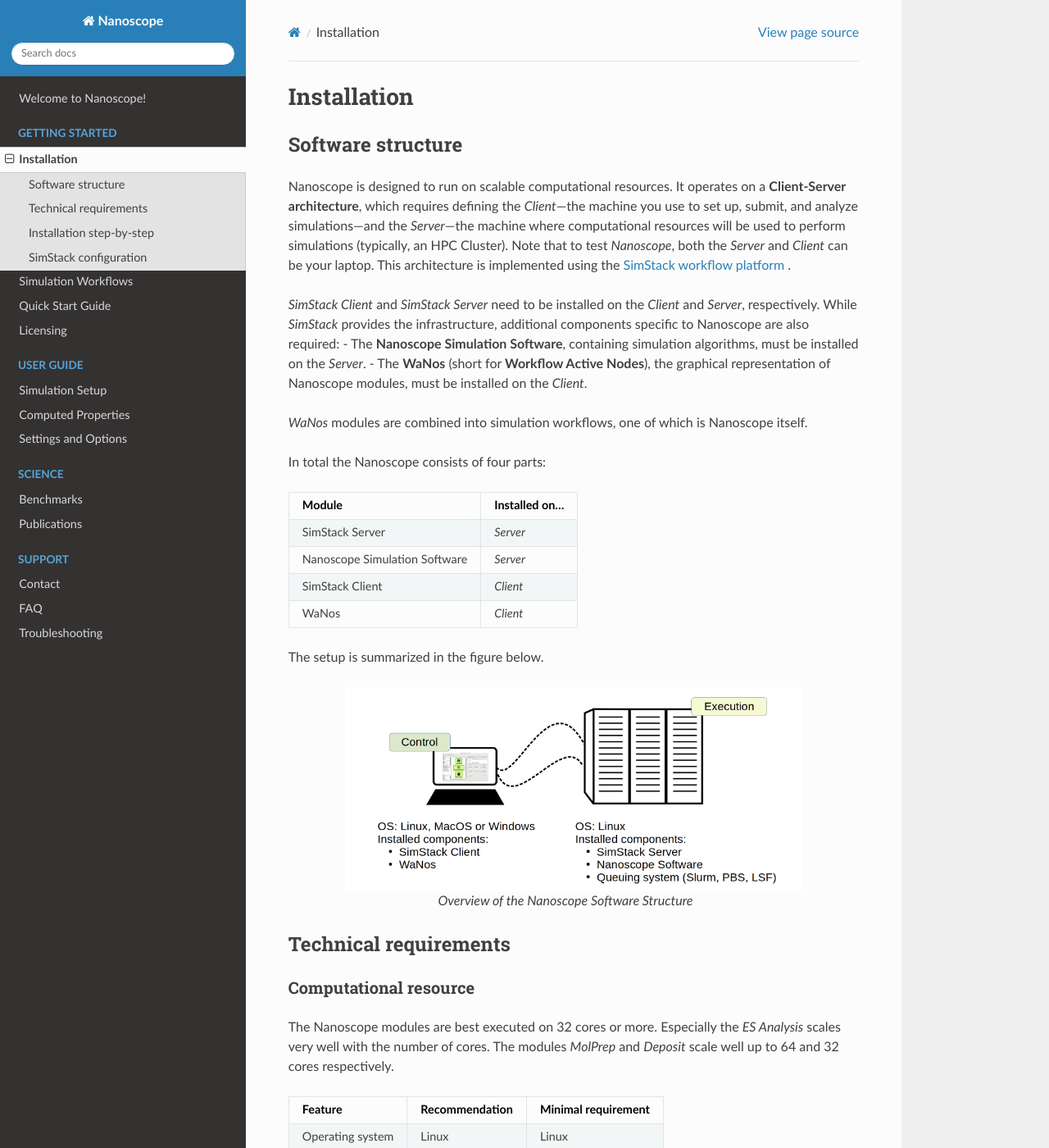
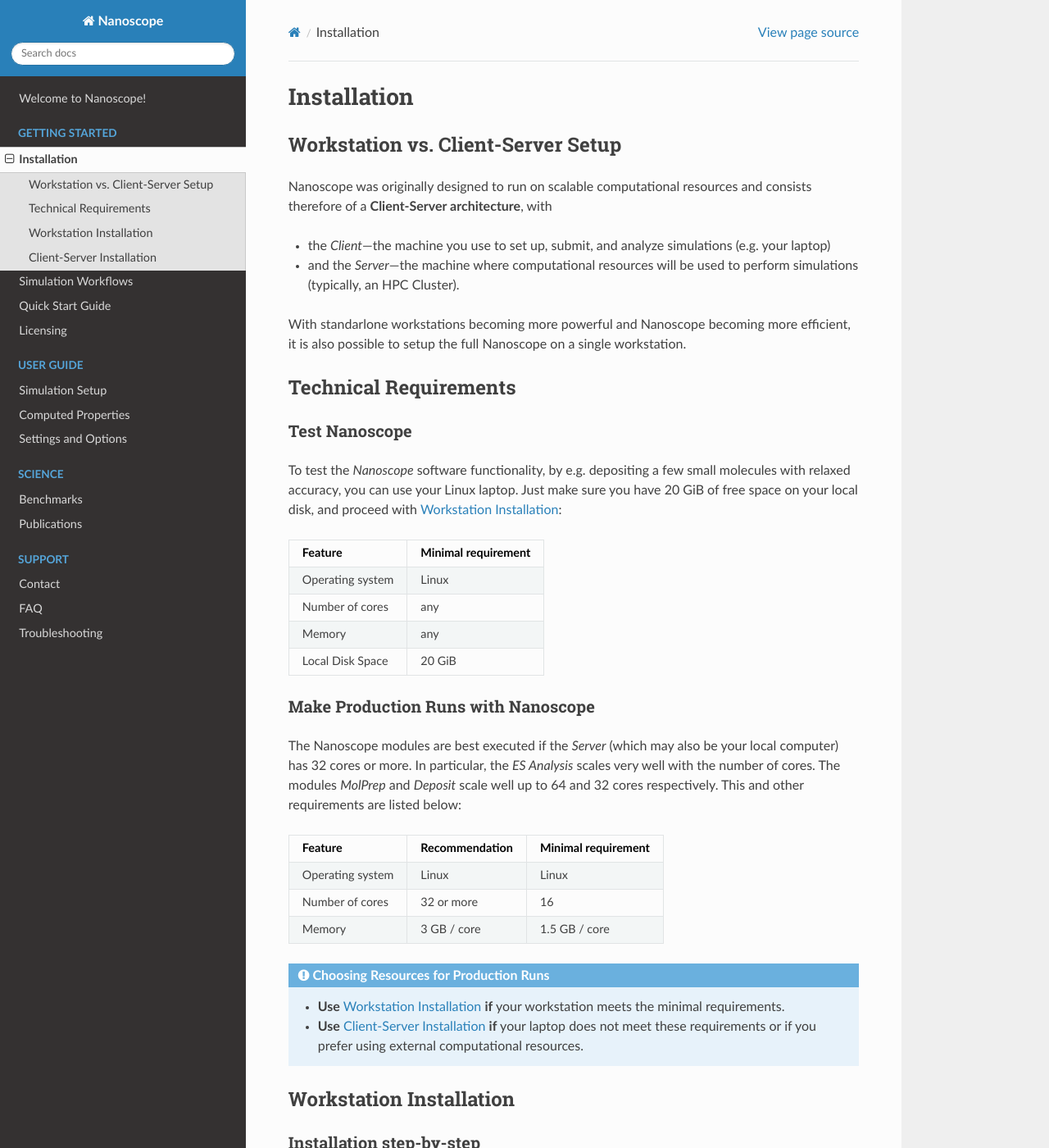
Before and after one commit to NanomatchGmbH/nanoscope-docs, a Sphinx documentation site: the page built from docs/source/getting_started/installation.rst, in a window 1280 px wide and 1400 px high. Shown: the whole window at 82% size. Built offline with Sphinx 7.4.7 and the Read the Docs theme 3.1.0, drawn with Linux system fonts in a browser that asks for light colours; some of the changed text lies outside the part shown.

Commit message:
Ws installation (#27)
* first version with placeholders of Workstation installation

* removed unneccessary start linux commands that were nevertheless outdated

* added figure of final client

* added note for successful setup

* small note for wget

* small remark and one todo

* adapted placeholder name for installer script

* some notes on advanced setup and workstation setup

* small info to source bashrc

* techichal requirements and workstation changed, the table changed

---------

Co-authored-by: Tobias Neumann <tobias.neumann@nanomatch.com>
Co-authored-by: Artem Fediai <artem.fediai@nanomatch.com>

```diff
--- a/docs/source/getting_started/installation.rst
+++ b/docs/source/getting_started/installation.rst
@@ -3,18 +3,166 @@
 Installation
 ============
 
-Software structure
--------------------
 
 
-Nanoscope is designed to run on scalable computational resources.
-It operates on a **Client-Server architecture**, which requires defining the `Client`—the machine you use to set up,
-submit, and analyze simulations—and the `Server`—the machine where computational resources will be used to perform simulations (typically, an HPC Cluster).
-Note that to test `Nanoscope`, both the `Server` and `Client` can be your laptop.
-This architecture is implemented using the `SimStack workflow platform <https://simstack.readthedocs.io/>`_ .
+Workstation vs. Client-Server Setup
+-------------------------------------
+
+Nanoscope was originally designed to run on scalable computational resources and consists therefore of a **Client-Server architecture**, with
+
+* the `Client`—the machine you use to set up, submit, and analyze simulations (e.g. your laptop)
+* and the `Server`—the machine where computational resources will be used to perform simulations (typically, an HPC Cluster).
+
+With standarlone workstations becoming more powerful and Nanoscope becoming more efficient, it is also possible to setup the full Nanoscope on a single workstation.
+
+
+Technical Requirements
+----------------------
+
+
+Test Nanoscope
+~~~~~~~~~~~~~~
+
+To test the `Nanoscope` software functionality, by e.g. depositing a few small molecules with relaxed
+accuracy, you can use your Linux laptop. Just make sure you have 20 GiB of free space on your local disk, and proceed
+with :ref:`getting_started_installation_workstation`:
+
+=============================== =======================
+Feature                         Minimal requirement
+=============================== =======================
+Operating system                Linux
+Number of cores                 any
+Memory                          any
+Local Disk Space                20 GiB
+=============================== =======================
+
+
+Make Production Runs with Nanoscope
+~~~~~~~~~~~~~~~~~~~~~~~~~~~~~~~~~~~
+
+The Nanoscope modules are best executed if the `Server` (which may also be your local computer) has 32 cores or more.
+In particular, the `ES Analysis` scales very well with the number of cores.
+The modules `MolPrep` and `Deposit` scale well up to 64 and 32 cores respectively.
+This and other requirements are listed below:
+
+=============================== ======================= =======================
+Feature                         Recommendation          Minimal requirement
+=============================== ======================= =======================
+Operating system                Linux                   Linux
+Number of cores                 32 or more              16
+Memory                          3 GB / core             1.5 GB / core
+=============================== ======================= =======================
+
+
+.. admonition:: Choosing Resources for Production Runs
+
+   - **Use** :ref:`getting_started_installation_workstation` **if** your workstation meets the minimal requirements.
+   - **Use** :ref:`getting_started_installation_client_server` **if** your laptop does not meet these requirements or if you prefer using external computational resources.
+
+
+.. _getting_started_installation_workstation:
+
+Workstation Installation
+-------------------------
+
+Installation step-by-step
+~~~~~~~~~~~~~~~~~~~~~~~~~~~~~~~~~~
+
+Open a terminal to execute the following steps.
+
+.. ToDo: Check if all the stuff below including submission works on WSL. If so, lose 1 sentence that WSL works as well as a pristine Linux machine, and how to open a terminal in WSL.
+
+1. Install micromamba and downgrade to version 1.5.6 in three simple steps:
+
+    1.1. Install the latest micromamba version:
+
+    ::
+
+        "${SHELL}" <(curl -L micro.mamba.pm/install.sh)
+
+    You will be asked four questions, if you do know now how to answer or do not have any preferences, just hit `Enter` four times.
+
+    1.2. Activate it:
+
+    ::
+
+        source ~/.bashrc
+
+
+    1.3. Downgrade:
+
+    ::
+
+        micromamba self-update --version=1.5.6
+
+    For details or special installation requirements, refer to the `Micromamba documentation page <https://mamba.readthedocs.io/en/latest/installation/micromamba-installation.html>`_.
+
+    .. note:: Downgrade tio version 1.5.6 is required due to a bug in the latest micromamba release. We will update the documentation once the bug is fixed by micromamba.
+
+2. Download and execute the `installation script <https://raw.githubusercontent.com/NanomatchGmbH/nanomatch-release/refs/heads/main/nanoscope_workstation_install.sh>`_.
+
+    2.0. Open a new terminal window, to activate the micromamba.
+
+
+    2.1. Install Nanoscope.
+
+    ::
+
+        # download with with the link above or use wget
+        wget https://raw.githubusercontent.com/NanomatchGmbH/nanomatch-release/refs/heads/main/nanoscope_workstation_install.sh
+        # execute the installer script
+        bash nanoscope_workstation_install.sh
+
+    and follow the instructions in the installation script. This may take a while.
+
+.. ToDo: get rid of chmod
+.. ToDO: get rid of necessity to reopen the window.
+
+3. Start SimStack
+
+    ::
+
+        # Activate the environment
+        micromamba activate simstack
+        # and run simstack:
+        simstack
+
+4. Make sure `localhost` is set as Server in the top right dropdown menu and press the `Connect` button to test the setup. Your SimStack should look like this:
+
+    .. figure:: installation/successful_setup.png
+       :alt: Success
+       :width: 80%
+       :align: center
+
+       SimStack setup successfully
+
+    .. note:: Make sure that
+
+        * you have WaNos listed in the top left WaNo panel
+        * `localhost` could connect successfully
+
+
+
+.. note:: If your system has special requirements that are not covered by the installation script for whatever reasons, please follow the :ref:`getting_started_installation_client_server` guide for manual installation of all components on the same resource, i.e. your workstation.
+
+.. _getting_started_installation_client_server:
+
+Client-Server Installation
+------------------------------
+
+Software structure
+~~~~~~~~~~~~~~~~~~~~
+
+To operate Nanoscope on a **Client-Server architecture** requires defining:
+
+- the `Client`—the machine you use to set up, submit, and analyze simulations—and
+- the `Server`—the machine where computational resources will be used to perform simulations (typically, an HPC Cluster).
+
+To test `Nanoscope` with both the `Server` and `Client` on your laptop, refer to the :ref:`getting_started_installation_workstation` above.
 
 `SimStack Client` and `SimStack Server` need to be installed on the `Client` and `Server`, respectively.
 While `SimStack` provides the infrastructure, additional components specific to Nanoscope are also required:
+
 - The **Nanoscope Simulation Software**, containing simulation algorithms, must be installed on the `Server`.
 - The **WaNos** (short for **Workflow Active Nodes**), the graphical representation of Nanoscope modules, must be installed on the `Client`.
 
@@ -44,9 +192,9 @@
 
 
 Technical requirements
------------------------
+~~~~~~~~~~~~~~~~~~~~~~~~
 Computational resource
-^^^^^^^^^^^^^^^^^^^^^^^^
+"""""""""""""""""""""""""
 The Nanoscope modules are best executed on 32 cores or more. Especially the `ES Analysis` scales very well with the number of cores. The modules `MolPrep` and `Deposit` scale well up to 64 and 32 cores respectively.
 
 =============================== ======================= =======================
@@ -58,23 +206,26 @@
 =============================== ======================= =======================
 
 Client / local PC
-^^^^^^^^^^^^^^^^^
+""""""""""""""""""""""""
 There are no special requirements for the `Client` where the SimStack Client and the WaNos are installed.
 The SimStack Client is available for Linux, Windows and MacOS.
 
 
 Installation step-by-step
-----------------------------
+~~~~~~~~~~~~~~~~~~~~~~~~~~~~
 On the `Server` / HPC Cluster
-^^^^^^^^^^^^^^^^^^^^^^^^^^^^^
-1. Install micromamba
+"""""""""""""""""""""""""""""""""""
+1. Install micromamba and downgrade to version 1.5.6 (see below)
     ::
 
+        # install micromamba
         "${SHELL}" <(curl -L micro.mamba.pm/install.sh)
+        # downgrade to version 1.5.6
+        micromamba self-update --version=1.5.6
 
     For details or special installation requirements, refer to the `Micromamba documentation page <https://mamba.readthedocs.io/en/latest/installation/micromamba-installation.html>`_.
 
-.. ToDo: fix for micromamba 2 issue
+    .. note:: Due to a bug in the latest micromamba release, a downgrade to version 1.5.6 is required. We will update the documentation once the bug is fixed by micromamba.
 
 
 2. Install the Nanoscope software
@@ -139,7 +290,7 @@
 Details on steps 2 and 3 are provided in the `README <https://github.com/NanomatchGmbH/nanomatch-release/blob/main/README.md>`_ of the repository.
 
 On the `Client` / local PC
-^^^^^^^^^^^^^^^^^^^^^^^^^^
+"""""""""""""""""""""""""""""""
 1. Install micromamba
     On Linux distributions: see above
 
@@ -188,7 +339,7 @@
     Make sure to remember the directory for the SimStack configuration below.
 
 SimStack configuration
--------------------------
+~~~~~~~~~~~~~~~~~~~~~~~
 
 .. note::
 
@@ -196,13 +347,13 @@
 
 
 Setup of passwordless ssh
-^^^^^^^^^^^^^^^^^^^^^^^^^^^^
+""""""""""""""""""""""""""""""
 
 Communication between the SimStack Client and the SimStack Server requires passwordless ssh access from your local PC to your computational resource.
 *On your local PC*, generate a ``ssh`` keypair and transfer the key to the ``authorized_keys`` file of your user account on the computational resource with one of the following commands:
 
-On Linux and OSX (Arm and x64)
-""""""""""""""""""""""""""""""""""""
+**On Linux and OSX (Arm and x64)**
+
 
 If you don't have the ``ssh`` keys, use the steps below to generate them.
 
@@ -232,17 +383,9 @@
 
          ssh <username>@<computer name or IP address>
 
-   * After completing the above steps, run the below commands.
 
-      .. code-block:: bash
+**On Windows**
 
-         cd  simstack_linux
-         ./run_simstack.sh
-
-     .. ToDo: fix for new micromamba based SimStack
-
-On Windows
-""""""""""""""""""""""""""""
 
 You have two options on Windows: You can install either the native Windows version or (in an updated WSL2 environment) the Linux version.
 WSL2 comes with all client tools required, so this is the recommended approach. If you want to use the Windows version, continue this tutorial.
@@ -267,10 +410,9 @@
          type $env:USERPROFILE\.ssh\id_rsa.pub | ssh <username>@<computer name or IP address> "cat >> .ssh/authorized_keys"
 
 
-   * After completing the above steps, double-click on ``run-simstack`` and be happy.
 
-Test the connectivity
-""""""""""""""""""""""""""
+**Test the connectivity**
+
 
 You can test the connectivity of your passwordless ``ssh`` in both systems by running one of the
 commands below. You successfully transferred the key if you establish the ``ssh`` connectivity to
@@ -283,10 +425,10 @@
 
 
 Configuration of the SimStack Client
-^^^^^^^^^^^^^^^^^^^^^^^^^^^^^^^^^^^^^
+""""""""""""""""""""""""""""""""""""""""""
 
-Server Configuration within the Client
-""""""""""""""""""""""""""""""""""""""""
+**Server Configuration within the Client**"
+
 
 1. Open the SimStack Client:
     ::
@@ -296,27 +438,33 @@
         # and run simstack:
         simstack
 
-2. In the top menu, click on ``Configuration -> Servers``. Press the ``+``-button to add a new server
+2. In the top menu, click on ``Configuration -> Servers``. Press the ``+``-button to add a new server.
+
+    .. note:: For a workstation setup (see :ref:`getting_started_installation_workstation`) leave all predefined settings as is.
+
+    Example settings for a `Client`-`Server` setup are provided in the following figure:
 
     .. figure:: installation/ServerSetup.png
        :alt: ServerConfiguration
        :width: 50%
        :align: center
 
-       Server Configuration Form
+       Example Server Configuration Form
 
     In this form, enter the following information on your computational resources:
 
     =============================== ==================================
     Label                           Description
     =============================== ==================================
-    Hostname                        The hostname of your computational resource that is also used to login via ssh
-    Port                            ssh port of your computational resource
-    Username                        Your username on your computational resource
+    Hostname                        The hostname of your `Server` that is also used to login via ssh
+
+    Port                            ssh port of your `Server`
+    Username                        Your username on your `Server`
     SSH Private Key                 Set to `UseSystemDefault`
-    Software Directory on Resource  Path of your micromamba on the computational resource, identify via ``echo $MAMBA_ROOT_PREFIX`` (on the computational resource)
+    Software Directory on Resource  Path of your micromamba on the `Server`, identify via
+                                    ``echo $MAMBA_ROOT_PREFIX`` (on the `Server`)
     Calculation Basepath            Path in your home directory where workflows are executed
-    Queuing System                  Queueing system in use on your computational resource to schedule jobs
+    Queuing System                  Queueing system in use on your `Server` to schedule jobs
     Extra config                    Leave at `None required (default)`
     =============================== ==================================
 
@@ -328,8 +476,8 @@
 
     You can add the same computational resource multiple times, but with different ``Default Resources`` to simplify defining computational resources when setting up workflows.
 
-Set local paths
-"""""""""""""""""""
+**Set local paths**
+
 Define the local paths (on your local PC) to the WaNo directory and the workflow directory:
 
 1. In the top menu, click on ``Configuration -> Paths``
```
Also changed, not shown: docs/source/getting_started/installation/successful_setup.png (added).
